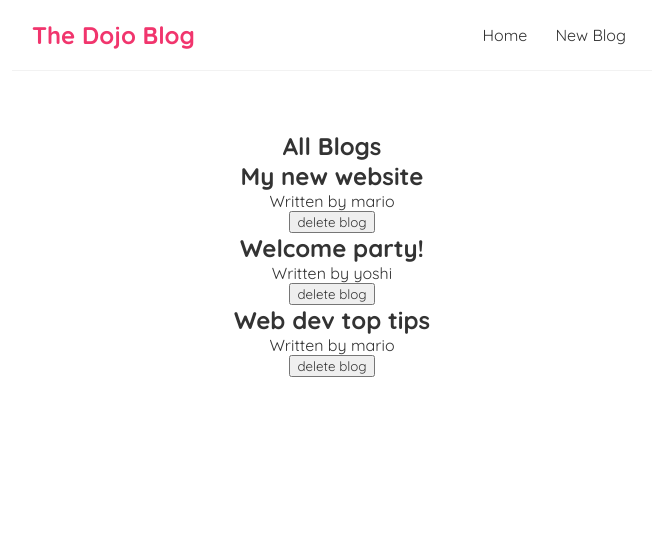
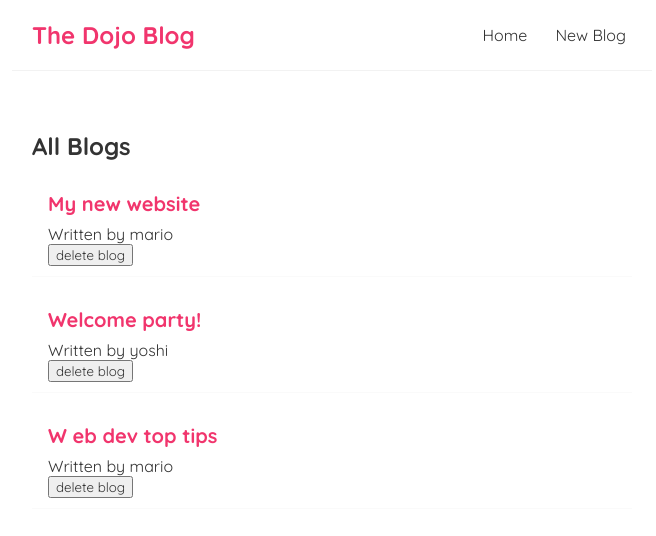
Before and after one commit to H-alchemist/AtlassBlog, a React (Create React App) app: page / in a window 1280 px wide. Shown: the top 536 px of the page, without its empty margins (308-964 px from the left). Built offline with nearby package versions, Linux system fonts and the light colour scheme.

Commit message:
UseEffect

```diff
--- a/src/App.css
+++ b/src/App.css
@@ -1,5 +1,3 @@
-.App {
-  text-align: center;
-
-
+.App{
+  width: 100%;
 }
--- a/src/Home.js
+++ b/src/Home.js
@@ -1,18 +1,23 @@
-import { useState } from "react";
+import { useState ,useEffect } from "react";
 import BlogList from "./BlogList";
 
 const Home = () => {
   const [blogs, setBlogs] = useState([
     { title: 'My new website', body: 'lorem ipsum...', author: 'mario', id: 1 },
     { title: 'Welcome party!', body: 'lorem ipsum...', author: 'yoshi', id: 2 },
-    { title: 'Web dev top tips', body: 'lorem ipsum...', author: 'mario', id: 3 }
+    { title: 'W eb dev top tips', body: 'lorem ipsum...', author: 'mario', id: 3 }
   ])
 
-  const handleDelete = (id) => {
+  const  handleDelete = (id) => {
     const newBlogs = blogs.filter(blog => blog.id !== id);
     setBlogs(newBlogs);
   }
+ useEffect(()=>{
 
+  console.log("charm");
+
+   console.log(blogs);
+ })
   return (
     <div className="home">
       <BlogList blogs={blogs} title="All Blogs" handleDelete={handleDelete} />
--- a/src/index.css
+++ b/src/index.css
@@ -14,6 +14,7 @@
   max-width: 600px;
   margin: 0 auto;
   border-bottom: 1px solid #f2f2f2;
+
 }
 
 .navbar h1 {
@@ -39,3 +40,20 @@
   margin: 40px auto;
   padding: 20px;
 }
+
+/* blog previews / list */
+.blog-preview {
+  padding: 10px 16px;
+  margin: 20px 0;
+  border-bottom: 1px solid #fafafa;
+}
+
+.blog-preview:hover {
+  box-shadow: 1px 3px 5px rgba(0, 0, 0, 0.1);
+}
+
+.blog-preview h2 {
+  font-size: 20px;
+  color: #f1356d;
+  margin-bottom: 8px;
+}
```
